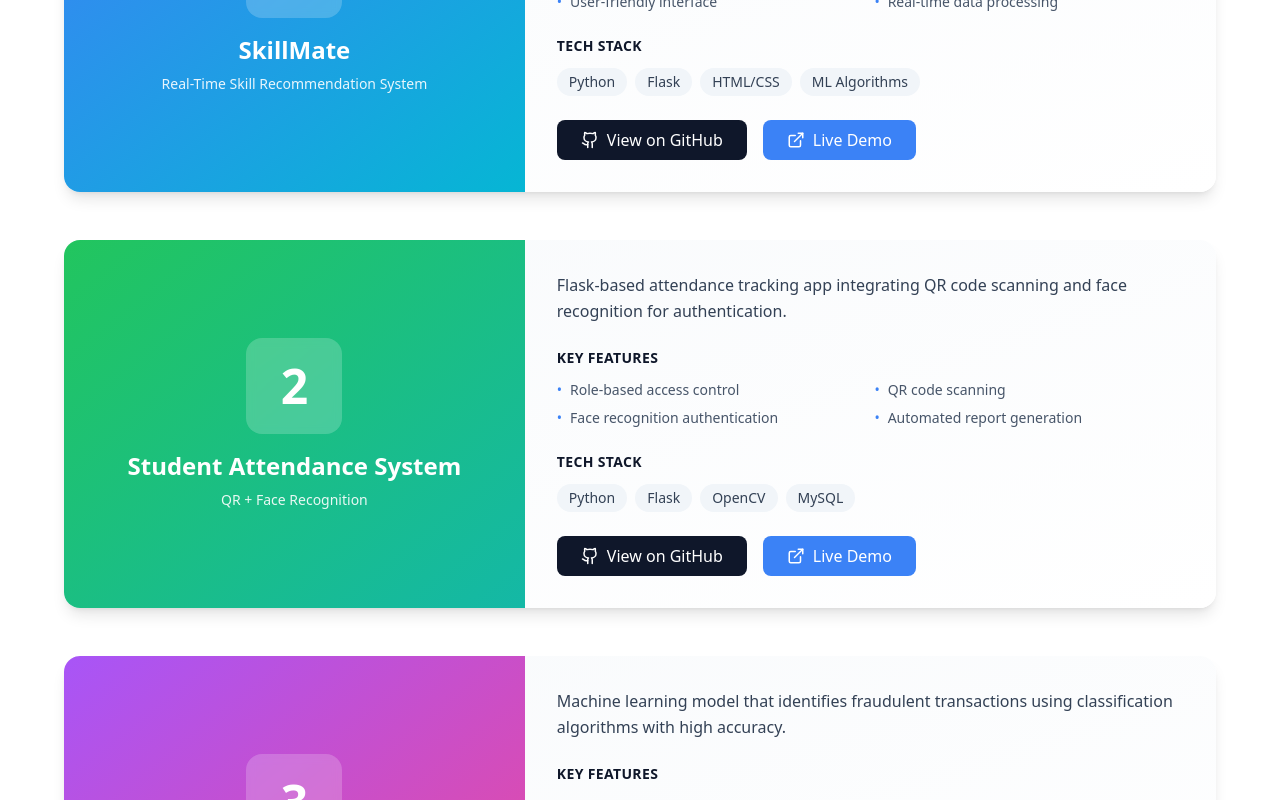
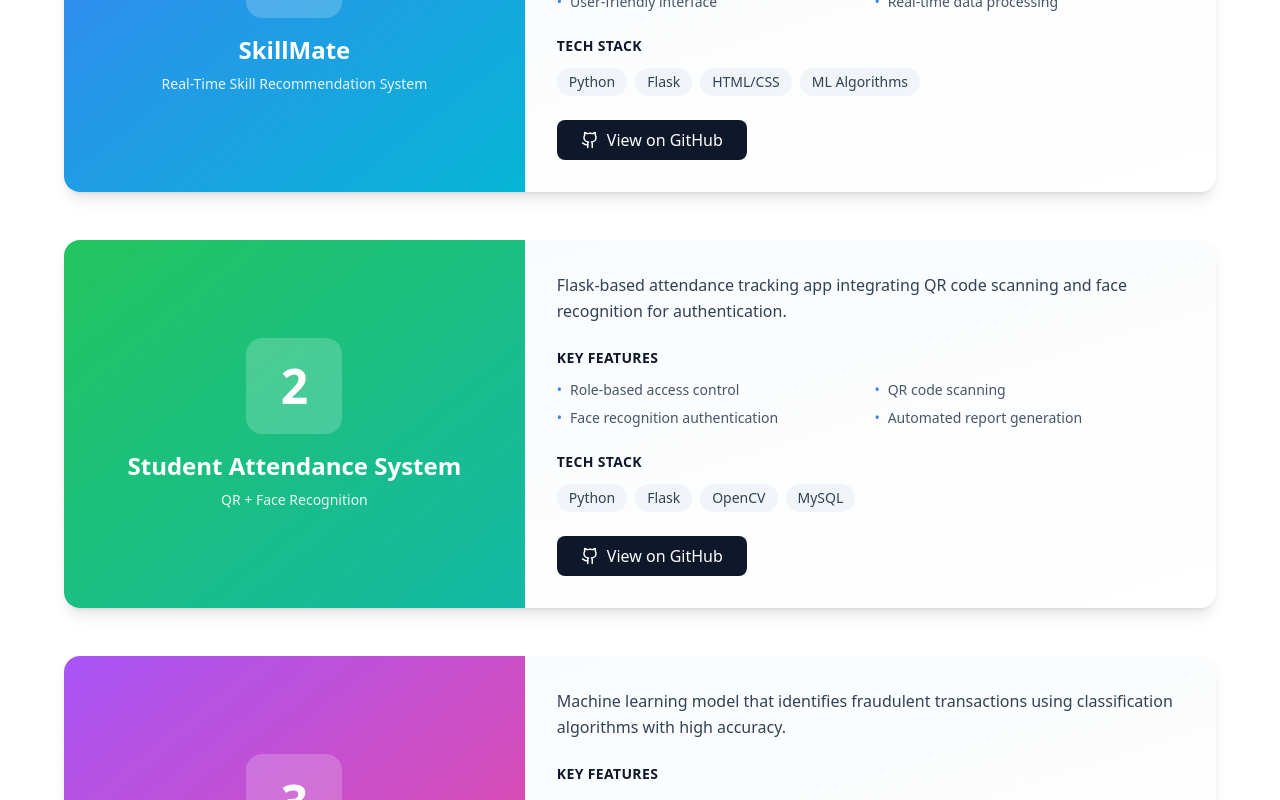
Before and after one commit to mugivaradluffycap-eng/Ashish, a React (Vite) app: page / in a window 1280 px wide. Shown: the part 2900-3700 px from the top of the page. Built offline with nearby package versions, Linux system fonts and the light colour scheme.

Commit message:
Comment out ExternalLink usage in Projects component
Comment out ExternalLink import and related JSX.

```diff
--- a/src/components/Projects.tsx
+++ b/src/components/Projects.tsx
@@ -1,4 +1,4 @@
-import { ExternalLink, Github } from 'lucide-react';
+import { /*ExternalLink,*/ Github } from 'lucide-react';
 
 export default function Projects() {
   const projects = [
@@ -113,13 +113,13 @@ export default function Projects() {
                         <Github size={18} />
                         View on GitHub
                       </a>
-                      <a
+                      {/* <a
                         href="#"
                         className="flex items-center gap-2 px-6 py-2 bg-blue-500 text-white rounded-lg hover:bg-blue-600 transition-colors duration-300 font-medium"
                       >
                         <ExternalLink size={18} />
                         Live Demo
-                      </a>
+                      </a> */}
                     </div>
                   </div>
                 </div>
```
